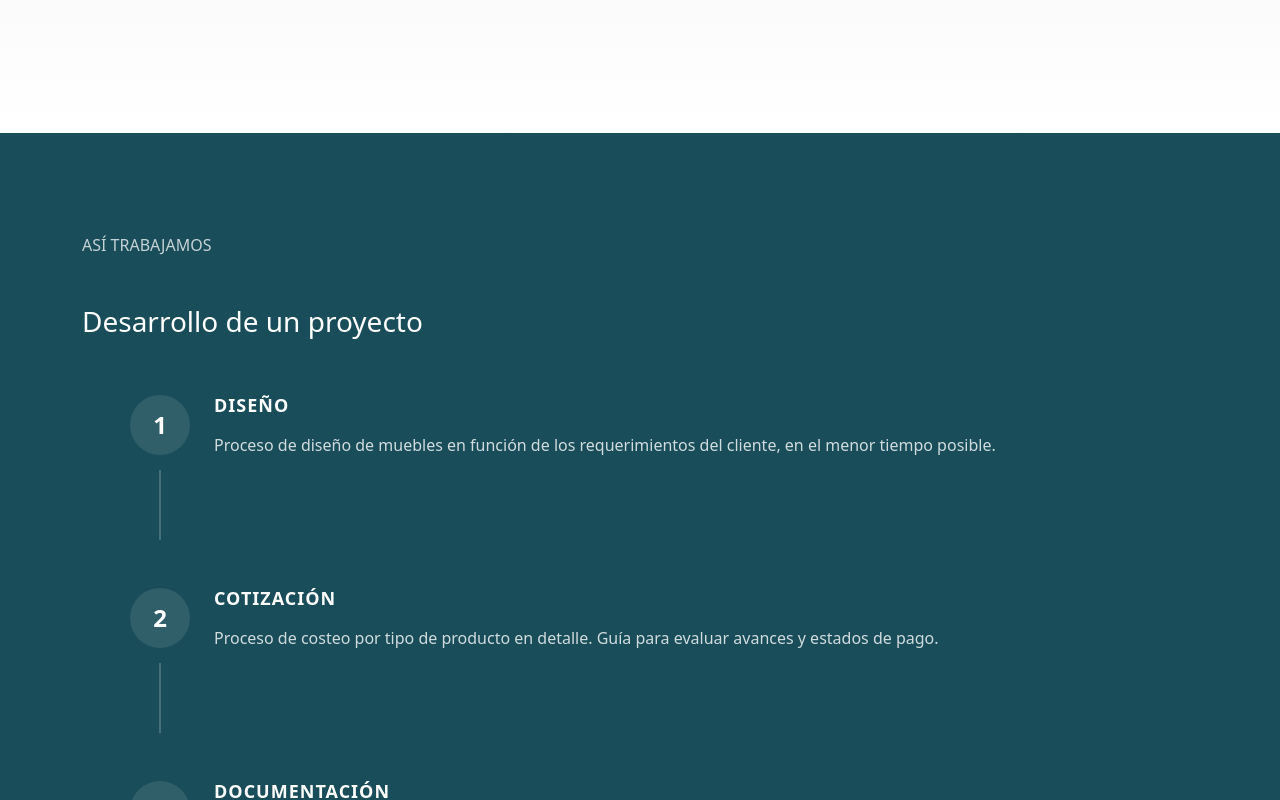
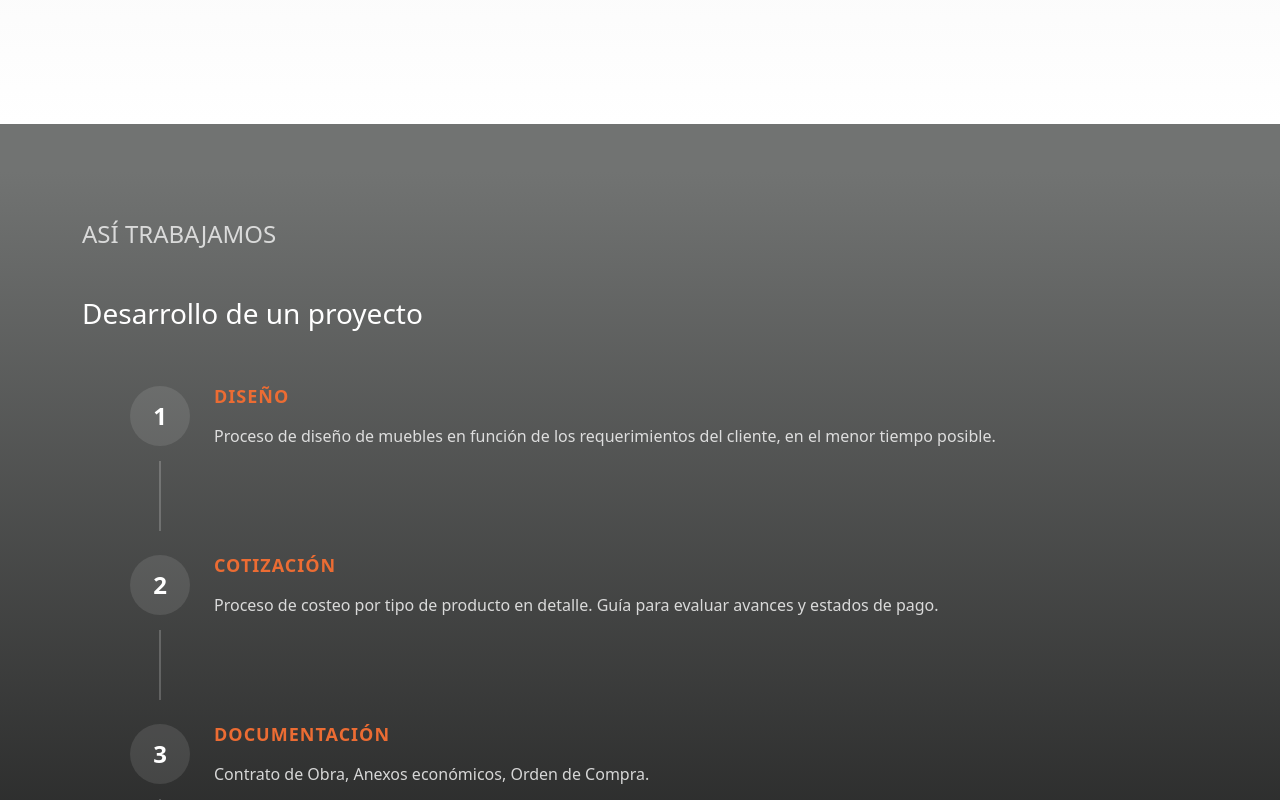
Before and after one commit to Kdangelo/eunic_site, a React (Vite) app: page /about in a window 1280 px wide. Shown: the part 2000-2800 px from the top of the page. Built offline with nearby package versions, Linux system fonts and the light colour scheme; a web font is replaced by a local one.

Commit message:
ui: redesign landing page

```diff
--- a/src/components/common/Footer/Footer.jsx
+++ b/src/components/common/Footer/Footer.jsx
@@ -22,12 +22,12 @@ const Footer = () => {
               <LinkContainer to="/projects">
                 <Nav.Link className="text-white py-1">Proyectos</Nav.Link>
               </LinkContainer>
-              <LinkContainer to="/projects/furnitures">
+{/*               <LinkContainer to="/projects/furnitures">
                 <Nav.Link className="text-white py-1">- Proyectos Mobiliarios</Nav.Link>
               </LinkContainer>
               <LinkContainer to="/projects/privates">
                 <Nav.Link className="text-white py-1">- Proyectos Particulares</Nav.Link>
-              </LinkContainer>
+              </LinkContainer> */}
 {/*               <LinkContainer to="/projects/civil-works">
                 <Nav.Link className="text-white py-1">Obras Civiles</Nav.Link>
               </LinkContainer> */}
--- a/src/components/common/Header/Navbar.jsx
+++ b/src/components/common/Header/Navbar.jsx
@@ -1,7 +1,7 @@
 import './Navbar.scss';
 import { useState } from 'react';
 import logo from '../../../assets/images/log_ok.png';
-import { Container, Nav, Navbar, NavDropdown, Offcanvas } from 'react-bootstrap';
+import { Container, Nav, Navbar, Offcanvas } from 'react-bootstrap';
 import { LinkContainer } from 'react-router-bootstrap';
 
 const Navbars = () => {
@@ -48,7 +48,7 @@ const Navbars = () => {
                     <Nav.Link className='pe-4 text-black'>Nosotros</Nav.Link>
                   </LinkContainer>
 
-                  <NavDropdown
+{/*                   <NavDropdown
                     title="Proyectos"
                     id={`offcanvasNavbarDropdown-expand-${expand}`}
                     className="pe-3 text-black fs-4"
@@ -59,7 +59,11 @@ const Navbars = () => {
                     <LinkContainer to="/projects/privates" onClick={closeMenu}>
                       <NavDropdown.Item>Proyectos Particulares</NavDropdown.Item>
                     </LinkContainer>
-                  </NavDropdown>
+                  </NavDropdown> */}
+
+                  <LinkContainer to="/projects" onClick={closeMenu}>
+                    <Nav.Link className='pe-4 text-black'>Proyectos</Nav.Link>
+                  </LinkContainer>
 
 {/*                   <LinkContainer to="/projects/civil-works" onClick={closeMenu}>
                     <Nav.Link className='pe-4 text-black'>Obras Civiles</Nav.Link>
--- a/src/pages/About/About.jsx
+++ b/src/pages/About/About.jsx
@@ -48,11 +48,12 @@ const About = () => {
           </Row>
         </Container>
       </section>
+
       <section className="values-section py-5">
         <Container>
           <Row className="mb-5">
             <Col xs={12}>
-              <h1 className="text-white d-inline-block px-5 py-3 mb-5" style={{ backgroundColor: "rgba(113, 115, 114, 0.8)" }}>Nuestros Valores</h1>
+              <h2 className="text-white d-inline-block px-5 py-3 mb-5" style={{ backgroundColor: "rgba(113, 115, 114, 0.8)" }}>Nuestros Valores</h2>
             </Col>
             <Col lg={2} className="d-none d-lg-block"></Col>
             <Col md={6} lg={5} className="mb-5">
@@ -119,17 +120,17 @@ const About = () => {
         </Container>
       </section>
 
-      <section className="how-we-work">
+      <section className="how-we-work border-bottom border-white mt-5 pb-5">
         <Container>
           <Row>
-            <Col md={12}>
-              <p className="text-white opacity-75 mb-5">ASÍ TRABAJAMOS</p>
+            <Col md={12} className="mt-5">
+              <h4 className="text-white opacity-75 mb-5">ASÍ TRABAJAMOS</h4>
               <h3 className="text-white">Desarrollo de un proyecto</h3>
             </Col>
             <Col md={12}>
               <div className="steps-container m-5">
                 {/* Paso 1 */}
-                <div className="step-item d-flex mb-5">
+                <div className="step-item d-flex mb-4">
                   <div className="step-number-column me-4">
                     <div className="step-circle d-flex justify-content-center align-items-center">
                       <span className="step-number">1</span>
@@ -137,7 +138,7 @@ const About = () => {
                     <div className="step-line"></div>
                   </div>
                   <div className="step-content">
-                    <h4 className="step-title text-white mb-3">DISEÑO</h4>
+                    <h4 className="step-title text-warning mb-3">DISEÑO</h4>
                     <p className="text-white">
                       Proceso de diseño de muebles en función de los
                       requerimientos del cliente, en el menor tiempo posible.
@@ -146,7 +147,7 @@ const About = () => {
                 </div>
 
                 {/* Paso 2 */}
-                <div className="step-item d-flex mb-5">
+                <div className="step-item d-flex mb-4">
                   <div className="step-number-column me-4">
                     <div className="step-circle d-flex justify-content-center align-items-center">
                       <span className="step-number">2</span>
@@ -154,7 +155,7 @@ const About = () => {
                     <div className="step-line"></div>
                   </div>
                   <div className="step-content">
-                    <h4 className="step-title text-white mb-3">COTIZACIÓN</h4>
+                    <h4 className="step-title text-warning mb-3">COTIZACIÓN</h4>
                     <p className="text-white">
                       Proceso de costeo por tipo de producto en detalle. Guía
                       para evaluar avances y estados de pago.
@@ -163,7 +164,7 @@ const About = () => {
                 </div>
 
                 {/* Paso 3 */}
-                <div className="step-item d-flex mb-5">
+                <div className="step-item d-flex mb-4">
                   <div className="step-number-column me-4">
                     <div className="step-circle d-flex justify-content-center align-items-center">
                       <span className="step-number">3</span>
@@ -171,9 +172,7 @@ const About = () => {
                     <div className="step-line"></div>
                   </div>
                   <div className="step-content">
-                    <h4 className="step-title text-white mb-3">
-                      DOCUMENTACIÓN
-                    </h4>
+                    <h4 className="step-title text-warning mb-3">DOCUMENTACIÓN</h4>
                     <p className="text-white">
                       Contrato de Obra, Anexos económicos, Orden de Compra.
                     </p>
@@ -181,7 +180,7 @@ const About = () => {
                 </div>
 
                 {/* Paso 4 */}
-                <div className="step-item d-flex mb-5">
+                <div className="step-item d-flex mb-4">
                   <div className="step-number-column me-4">
                     <div className="step-circle d-flex justify-content-center align-items-center">
                       <span className="step-number">4</span>
@@ -189,7 +188,7 @@ const About = () => {
                     <div className="step-line"></div>
                   </div>
                   <div className="step-content">
-                    <h4 className="step-title text-white mb-3">PRODUCCIÓN</h4>
+                    <h4 className="step-title text-warning mb-3">PRODUCCIÓN</h4>
                     <p className="text-white">
                       Producción en serie, en coordinación con instalación en
                       obra, reduciendo tiempo de entrega.
@@ -198,7 +197,7 @@ const About = () => {
                 </div>
 
                 {/* Paso 5 */}
-                <div className="step-item d-flex mb-5">
+                <div className="step-item d-flex mb-4">
                   <div className="step-number-column me-4">
                     <div className="step-circle d-flex justify-content-center align-items-center">
                       <span className="step-number">5</span>
@@ -206,7 +205,7 @@ const About = () => {
                     <div className="step-line"></div>
                   </div>
                   <div className="step-content">
-                    <h4 className="step-title text-white mb-3">INSTLACIÓN</h4>
+                    <h4 className="step-title text-warning mb-3">INSTLACIÓN</h4>
                     <p className="text-white">
                       Instalación en obra con entregas completas y documentadas
                       por piso. Recepción final ITO.
--- a/src/pages/About/About.scss
+++ b/src/pages/About/About.scss
@@ -7,9 +7,7 @@
 }
 
 .how-we-work {
-  padding-top: 100px;
-  min-height: calc(100vh - 100px);
-  background-color: #184D59;
+  background: linear-gradient(180deg, #717372 0%, #000000 100%);
 
   .steps-container {
     .steps-container {
--- a/src/pages/Projects/Projects.jsx
+++ b/src/pages/Projects/Projects.jsx
@@ -1,11 +1,22 @@
-import { Outlet } from 'react-router-dom';
+/* import { Outlet } from 'react-router-dom'; */
+import { Col, Container, Row } from "react-bootstrap";
+import CarouselHome from "../../components/common/Carousel/CarouselHome";
 
 const Projects = () => {
   return (
-    <div className="projects-page">
-      <h1>Nuestros Proyectos</h1>
-      <Outlet /> {/* Esto renderizará las subrutas */}
-    </div>
+    <>
+      <section className="projects-page pt-5 pb-5 border-bottom border-white"  style={{ backgroundImage: "linear-gradient(180deg, #717372 0%, #000000 100%)" }}>
+        <Container>
+          <Row className="mb-5">
+            <Col xs={12}>
+              <h4 className="text-white opacity-75">PROYECTOS DESTACADOS</h4>
+            </Col>
+          </Row>
+          <CarouselHome />
+        </Container>
+      </section>
+      {/* <Outlet /> */} {/* Esto renderizará las subrutas */}
+    </>
   );
 };
 
```
